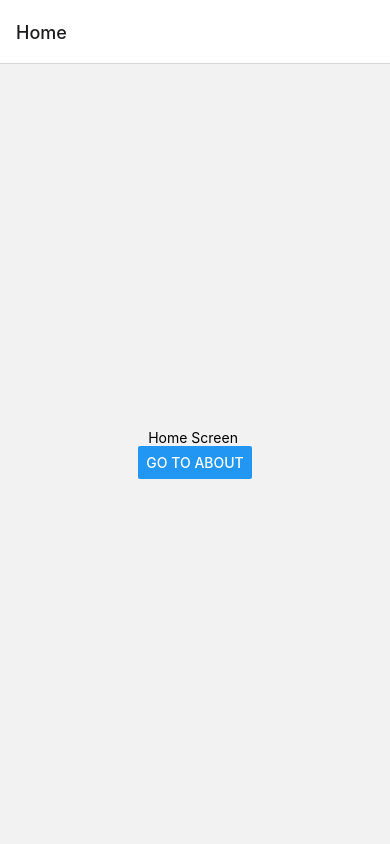
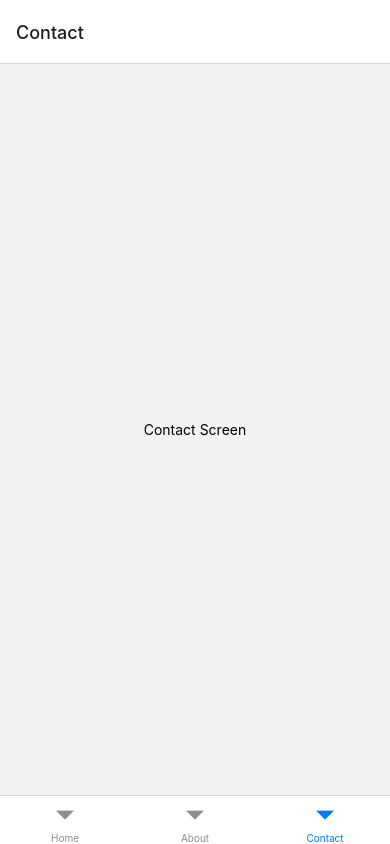
Before and after one commit to aaimaawebsolutions/rn-cohort-sept2023-week2-assignment, a React Native app: screen /Contact in a window 390 px wide. Built offline with nearby package versions, Linux system fonts and the light colour scheme.

Commit message:
Stack-Navigation/Tab Navigator

```diff
--- a/App.js
+++ b/App.js
@@ -2,18 +2,22 @@ import * as React from "react";
 import { View, Text } from "react-native";
 import { NavigationContainer } from "@react-navigation/native";
 import { createNativeStackNavigator } from "@react-navigation/native-stack";
+import { createBottomTabNavigator } from "@react-navigation/bottom-tabs";
 import HomeScreen from "./components/HomeScreen";
-import AboutScreen from "./components/AboutScreen";
+import AboutScreen from "./components/AboutScreen"; // Correct import
+import ContactScreen from "./components/ContactScreen";
 
 const Stack = createNativeStackNavigator();
+const Tab = createBottomTabNavigator();
 
 export default function App() {
   return (
     <NavigationContainer>
-      <Stack.Navigator>
-        <Stack.Screen name="Home" component={HomeScreen} />
-        <Stack.Screen name="About" component={AboutScreen} />
-      </Stack.Navigator>
+      <Tab.Navigator initialRouteName="Home">
+        <Tab.Screen name="Home" component={HomeScreen} />
+        <Tab.Screen name="About" component={AboutScreen} />
+        <Tab.Screen name="Contact" component={ContactScreen} />
+      </Tab.Navigator>
     </NavigationContainer>
   );
 }
--- /dev/null
+++ b/components/ContactScreen.js
@@ -0,0 +1,10 @@
+import React, { Component } from "react";
+import { Button, View, Text } from "react-native";
+
+export default function ContactScreen() {
+  return (
+    <View style={{ flex: 1, alignItems: "center", justifyContent: "center" }}>
+      <Text>Contact Screen</Text>
+    </View>
+  );
+}
```
Also changed, not shown: package.json (+5 -5 lines), 1 other file (tests, documents, lock files or other folders).
